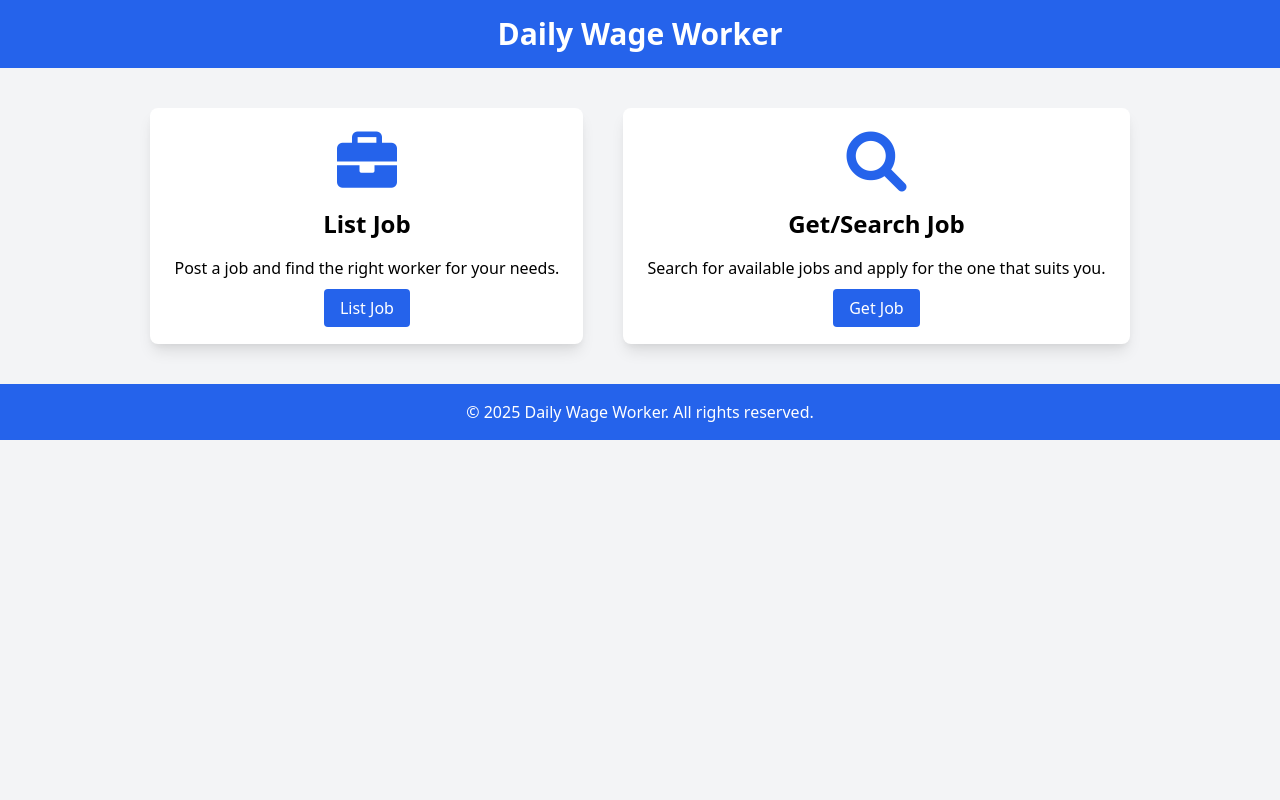
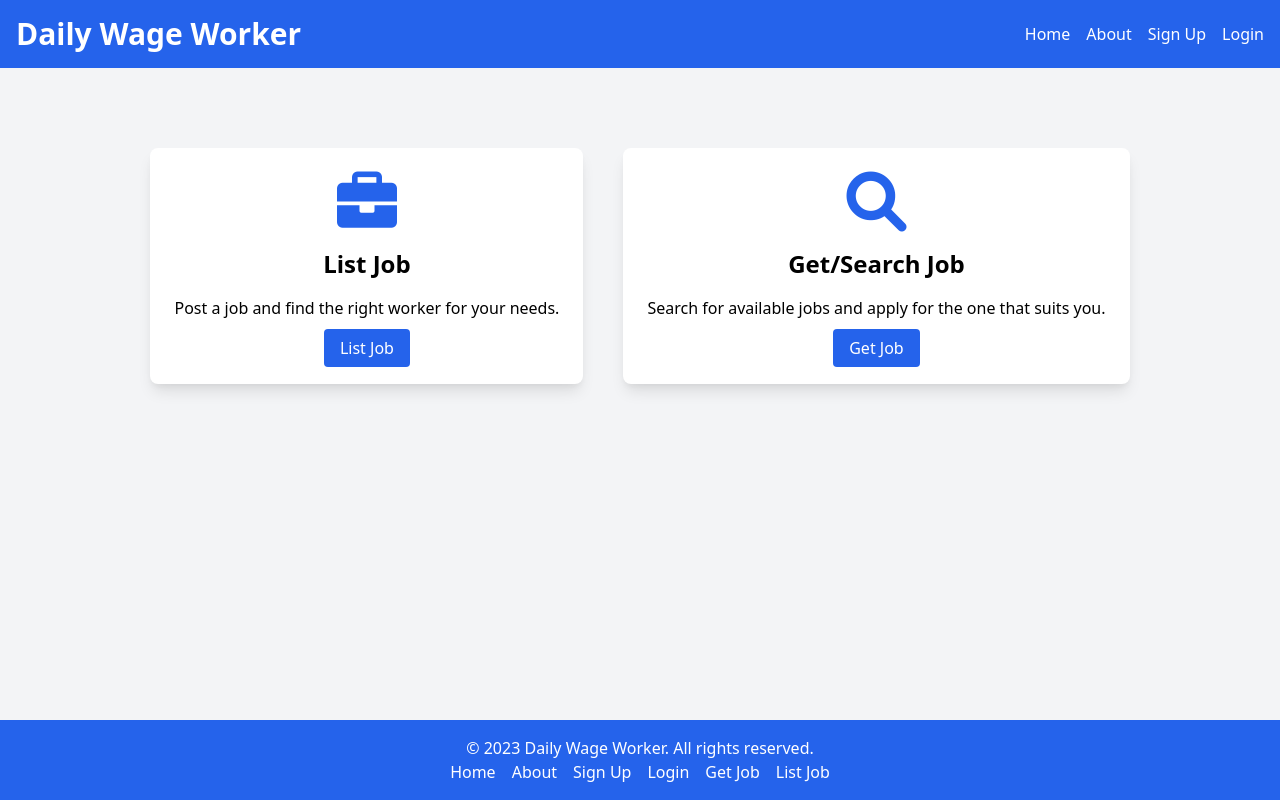
Before and after one commit to MOHIT-S-MAURYA/jobmate, a Django app: page / in a window 1280 px wide. Run offline with Django 4.2, Linux system fonts and the light colour scheme.

Commit message:
added base page and header and footer

```diff
--- /dev/null
+++ b/templates/base.html
@@ -0,0 +1,59 @@
+{% load static %}
+<!DOCTYPE html>
+<html lang="en">
+<head>
+    <meta charset="UTF-8">
+    <meta name="viewport" content="width=device-width, initial-scale=1.0">
+    <title>{% block title %}Daily Wage Worker{% endblock %}</title>
+    <link rel="stylesheet" href="https://cdnjs.cloudflare.com/ajax/libs/font-awesome/6.0.0-beta3/css/all.min.css">
+    <link rel="stylesheet" href="https://cdnjs.cloudflare.com/ajax/libs/tailwindcss/2.2.19/tailwind.min.css">
+    <style>
+        body {
+            display: flex;
+            flex-direction: column;
+            min-height: 100vh;
+        }
+        main {
+            flex: 1;
+        }
+    </style>
+</head>
+<body class="bg-gray-100">
+    <header class="bg-blue-600 text-white p-4">
+        <div class="container mx-auto flex justify-between items-center">
+            <h1 class="text-3xl font-bold"><a href="{% url 'home' %}">Daily Wage Worker</a></h1>
+            <nav>
+                <ul class="flex space-x-4">
+                    {% comment %} <li><a href="{% url 'home' %}" class="hover:underline">Home</a></li>
+                    <li><a href="{% url 'about' %}" class="hover:underline">About</a></li>
+                    <li><a href="{% url 'signup' %}" class="hover:underline">Sign Up</a></li>
+                    <li><a href="{% url 'login' %}" class="hover:underline">Login</a></li> {% endcomment %}
+                    <li><a href="#" class="hover:underline">Home</a></li>
+                    <li><a href="#" class="hover:underline">About</a></li>
+                    <li><a href="#" class="hover:underline">Sign Up</a></li>
+                    <li><a href="#" class="hover:underline">Login</a></li>
+                </ul>
+            </nav>
+        </div>
+    </header>
+    <main class="container mx-auto mt-10">
+        {% block body %}
+        {% endblock body %}
+    </main>
+    <footer class="bg-blue-600 text-white p-4 mt-10">
+        <div class="container mx-auto text-center">
+            <p>&copy; 2023 Daily Wage Worker. All rights reserved.</p>
+            <nav>
+                <ul class="flex justify-center space-x-4">
+                    <li><a href="#" class="hover:underline">Home</a></li>
+                    <li><a href="#" class="hover:underline">About</a></li>
+                    <li><a href="#" class="hover:underline">Sign Up</a></li>
+                    <li><a href="#" class="hover:underline">Login</a></li>
+                    <li><a href="#" class="hover:underline">Get Job</a></li>
+                    <li><a href="#" class="hover:underline">List Job</a></li>
+                </ul>
+            </nav>
+        </div>
+    </footer>
+</body>
+</html>
--- a/templates/home.html
+++ b/templates/home.html
@@ -1,17 +1,7 @@
-{% load static %}
-<!DOCTYPE html>
-<html lang="en">
-<head>
-    <meta charset="UTF-8">
-    <meta name="viewport" content="width=device-width, initial-scale=1.0">
-    <title>Daily Wage Worker</title>
-    <link rel="stylesheet" href="https://cdnjs.cloudflare.com/ajax/libs/font-awesome/6.0.0-beta3/css/all.min.css">
-    <link rel="stylesheet" href="https://cdnjs.cloudflare.com/ajax/libs/tailwindcss/2.2.19/tailwind.min.css">
-</head>
+{% extends "base.html" %}
+{% block body%}
 <body class="bg-gray-100">
-    <header class="bg-blue-600 text-white p-4">
-        <h1 class="text-3xl font-bold text-center">Daily Wage Worker</h1>
-    </header>
+
     <main class="container mx-auto mt-10">
         <div class="flex justify-center space-x-10">
             <div class="bg-white p-6 rounded-lg shadow-lg text-center">
@@ -28,8 +18,6 @@
             </div>
         </div>
     </main>
-    <footer class="bg-blue-600 text-white p-4 mt-10 text-center">
-        <p>&copy; 2025 Daily Wage Worker. All rights reserved.</p>
-    </footer>
 </body>
-</html>
+
+{% endblock body%}
```
